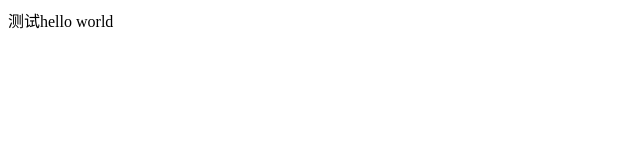
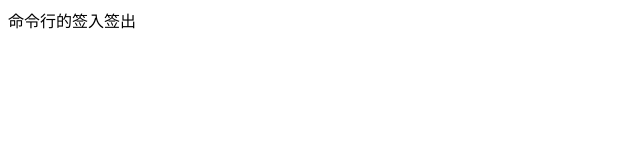
Before and after one commit to lilySMG/test, a plain HTML site: page index.html in a window 1280 px wide. Shown: the full height of the page, 0-640 px from the left. Drawn offline with Linux system fonts and the light colour scheme.

Commit message:
内容修改

```diff
--- a/index.html
+++ b/index.html
@@ -6,7 +6,7 @@
 	</head>
 	<body>
 		<div>
-			测试hello world
+			命令行的签入签出
 		</div>
 	</body>
 </html>
```
